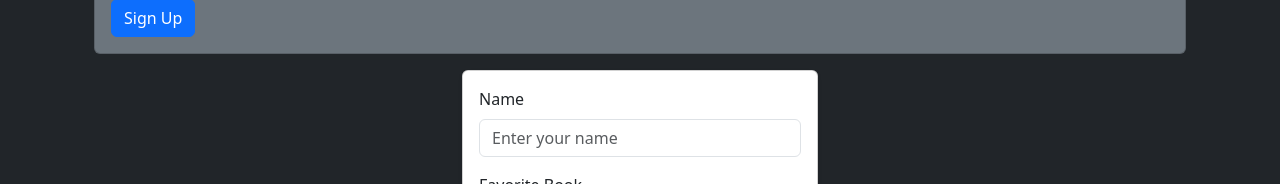
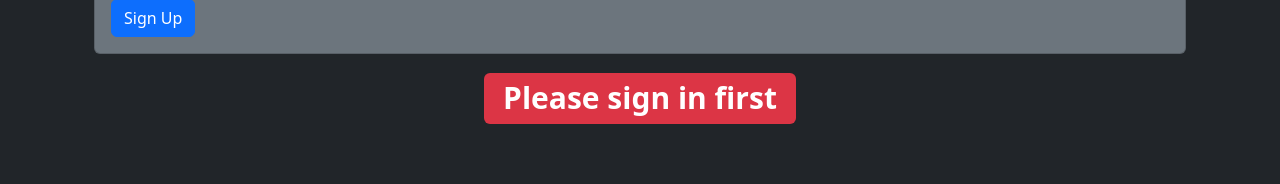
Before and after one commit to nima-nourinejad/Book-Club, a React (Create React App) app: page / in a window 1280 px wide. Shown: the part 768-952 px from the top of the page. Built offline with nearby package versions, Linux system fonts and the light colour scheme; no server answers.

Commit message:
removed suggestion without sign in

```diff
--- a/src/App.js
+++ b/src/App.js
@@ -193,14 +193,17 @@ class App extends Component {
             confirmed_user={this.state.confirmed_user}
             name_signUp={this.state.name_signUp}
           />
-          <Suggest
+		  {(this.state.signedIn) ?
+		  <Suggest
             name={this.state.name}
             favoriteBook={this.state.favoriteBook}
             onInputChange={this.handleInputChange}
             onSubmit={this.handleSubmit}
             result={this.state.result}
             btn={this.state.btn}
-          />
+          /> : <div className="d-flex justify-content-center">
+		  <h1>
+			<span className="badge bg-danger">Please sign in first</span></h1></div>}
           <Others favorites={this.state.favorites} />
         </div>
       </div>
```
